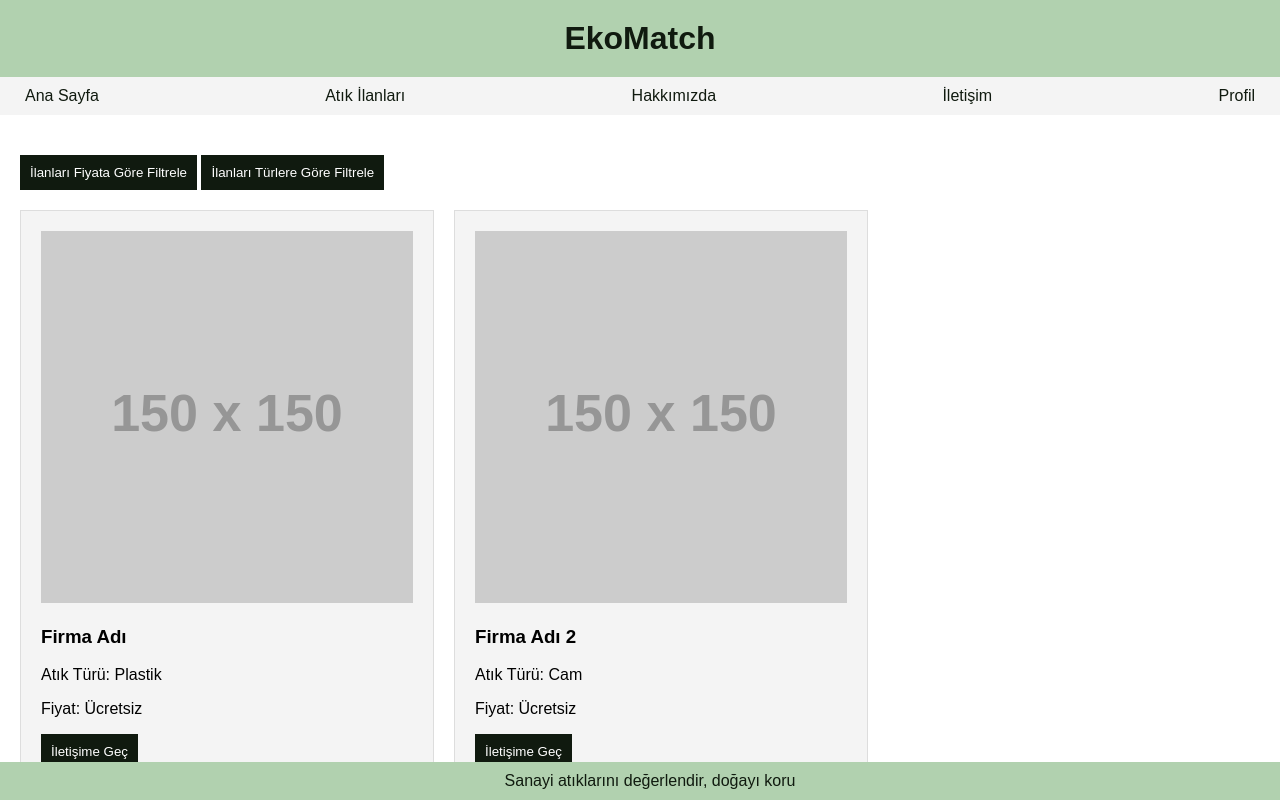
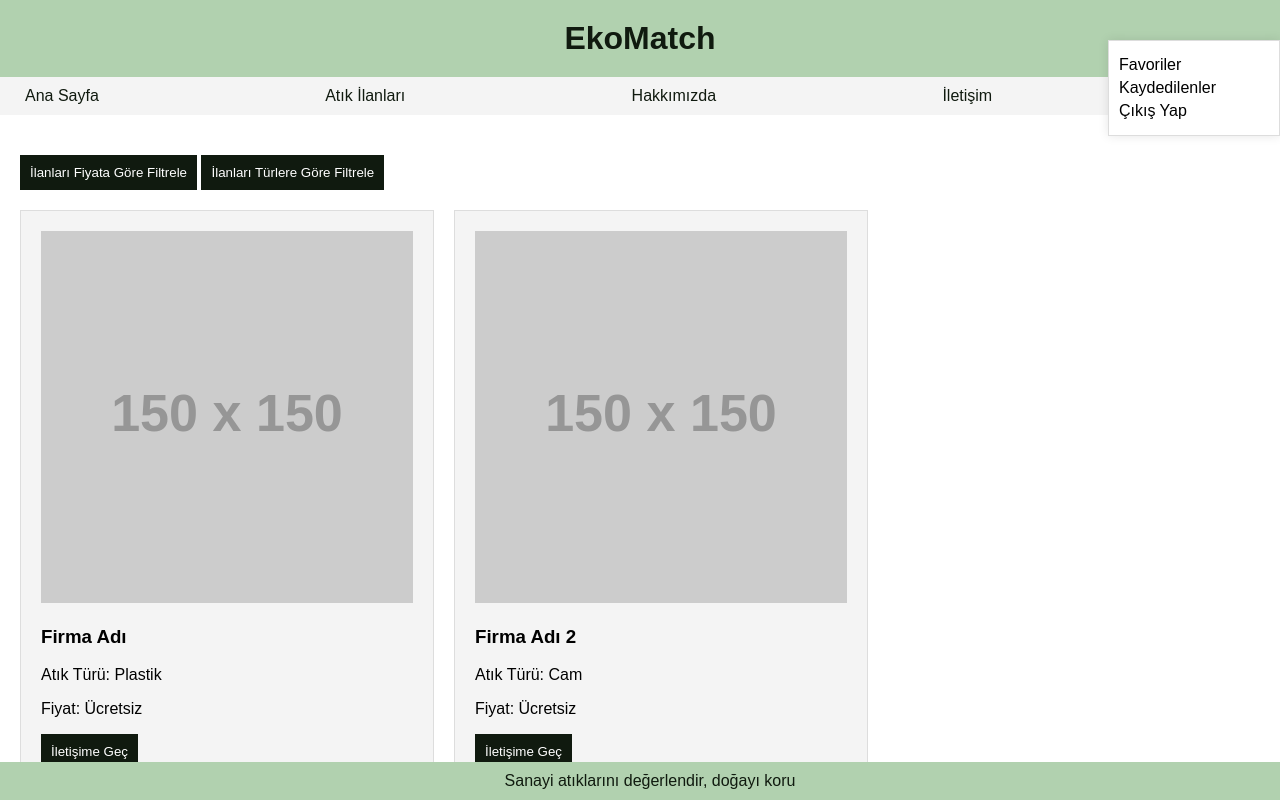
Before and after one commit to emoshon/EkoMatch, a plain HTML site: page index.html in a window 1280 px wide. Both pictures are taken after a click on the link "Profil". Shown: the top 800 px of the page. Drawn offline with Linux system fonts and the light colour scheme; placeholder pictures from the web are drawn by us.

Commit message:
Update styles.css

```diff
--- a/styles.css
+++ b/styles.css
@@ -1,4 +1,3 @@
-
 body {
     background-color: #FFFFFF;
     font-family: Arial, sans-serif;
@@ -93,3 +92,27 @@ nav a:hover {
 .btn:hover {
     background-color: #b1d1af;
 }
+
+#profile-link {
+    position: relative;
+}
+
+.profile-menu {
+    background-color: #ffffff;
+    position: absolute;
+    right: 0;
+    top: 40px;
+    border: 1px solid #ddd;
+    width: 150px;
+    padding: 10px;
+    box-shadow: 0 0 10px rgba(0,0,0,0.1);
+}
+
+.profile-menu p {
+    margin: 5px 0;
+    cursor: pointer;
+}
+
+.profile-menu p:hover {
+    background-color: #f4f4f4;
+}
```
